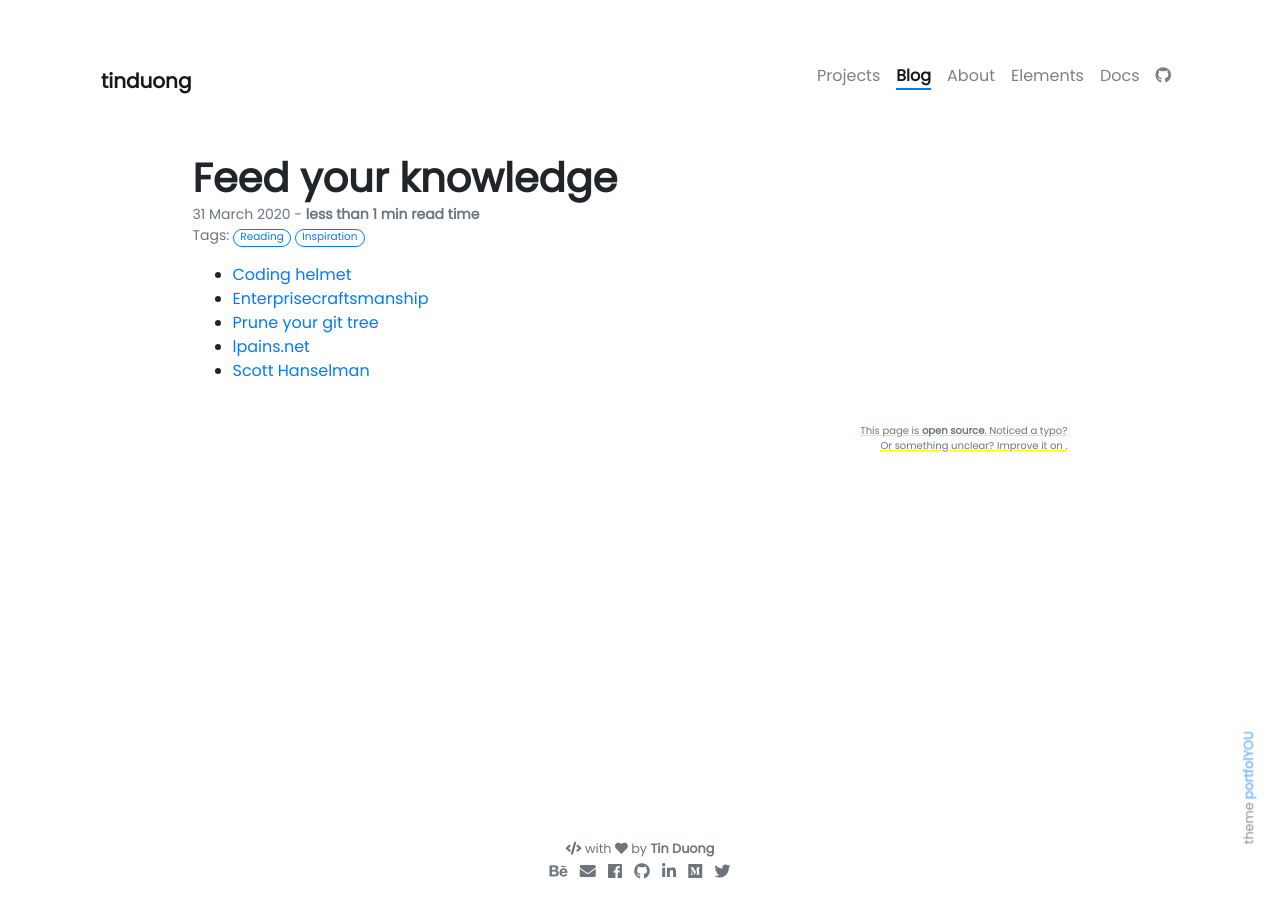
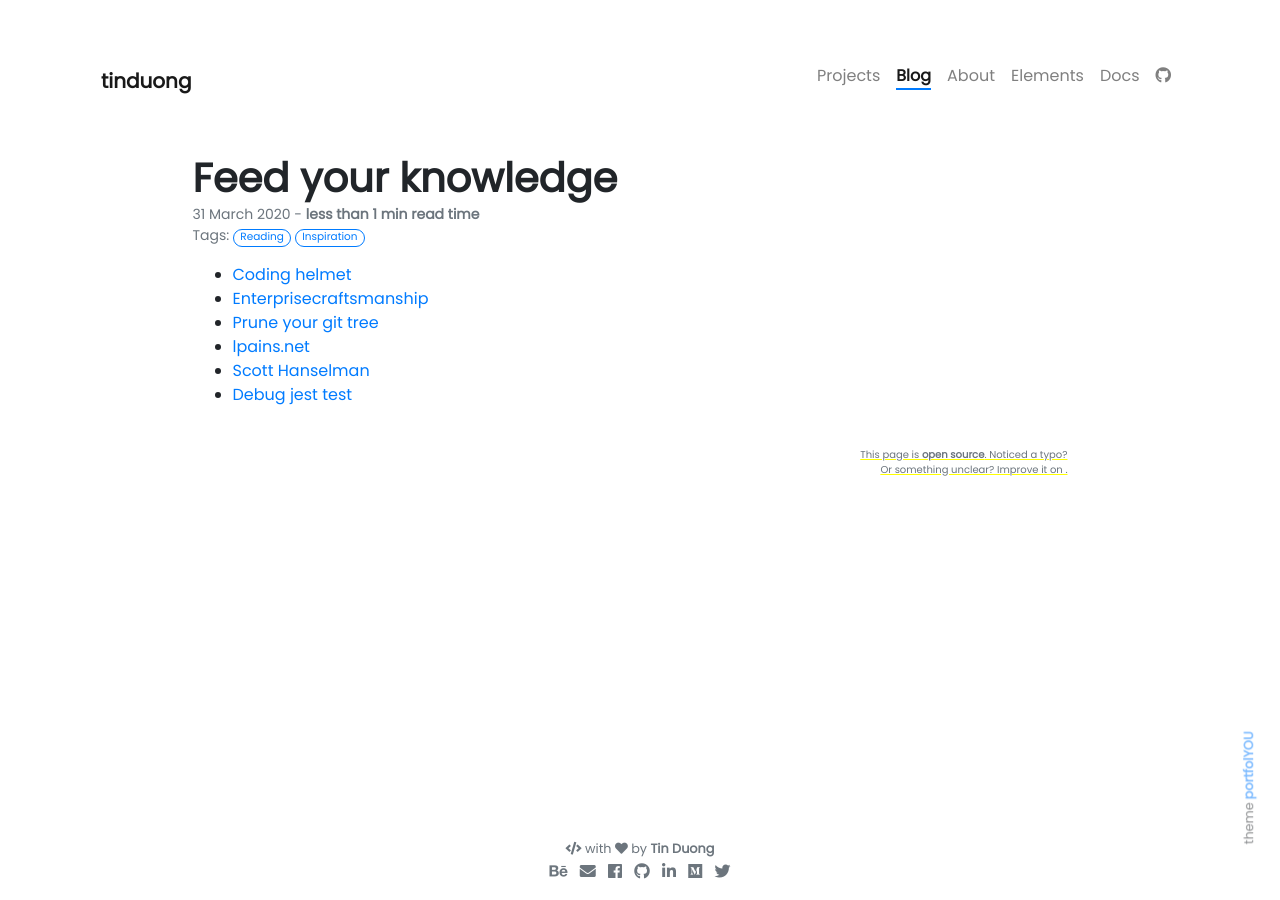
Before and after one commit to tinduong/tinduong.github.io, a Jekyll site: the page built from _posts/2020-03-31-Inpirational-Content.md, in a window 1280 px wide. Built offline with Jekyll 4.4.1, drawn with Linux system fonts in a browser that asks for light colours; nearby versions of some CDN libraries; our own code applies the rules of GitHub Pages for plain Markdown files.

Commit message:
Update 2020-03-31-Inpirational-Content.md

```diff
--- a/_posts/2020-03-31-Inpirational-Content.md
+++ b/_posts/2020-03-31-Inpirational-Content.md
@@ -12,3 +12,4 @@ description: A list of good article to read.
 * [Prune your git tree](http://www.fizerkhan.com/blog/posts/Clean-up-your-local-branches-after-merge-and-delete-in-GitHub.html){:target="_blank"}
 * [lpains.net](http://lpains.net/){:target="_blank"}
 * [Scott Hanselman](https://www.hanselman.com/){:target="_blank"}
+* [Debug jest test](https://pragmaticpineapple.com/7-ways-to-debug-jest-tests-in-terminal/){:target="_blank"}
```
